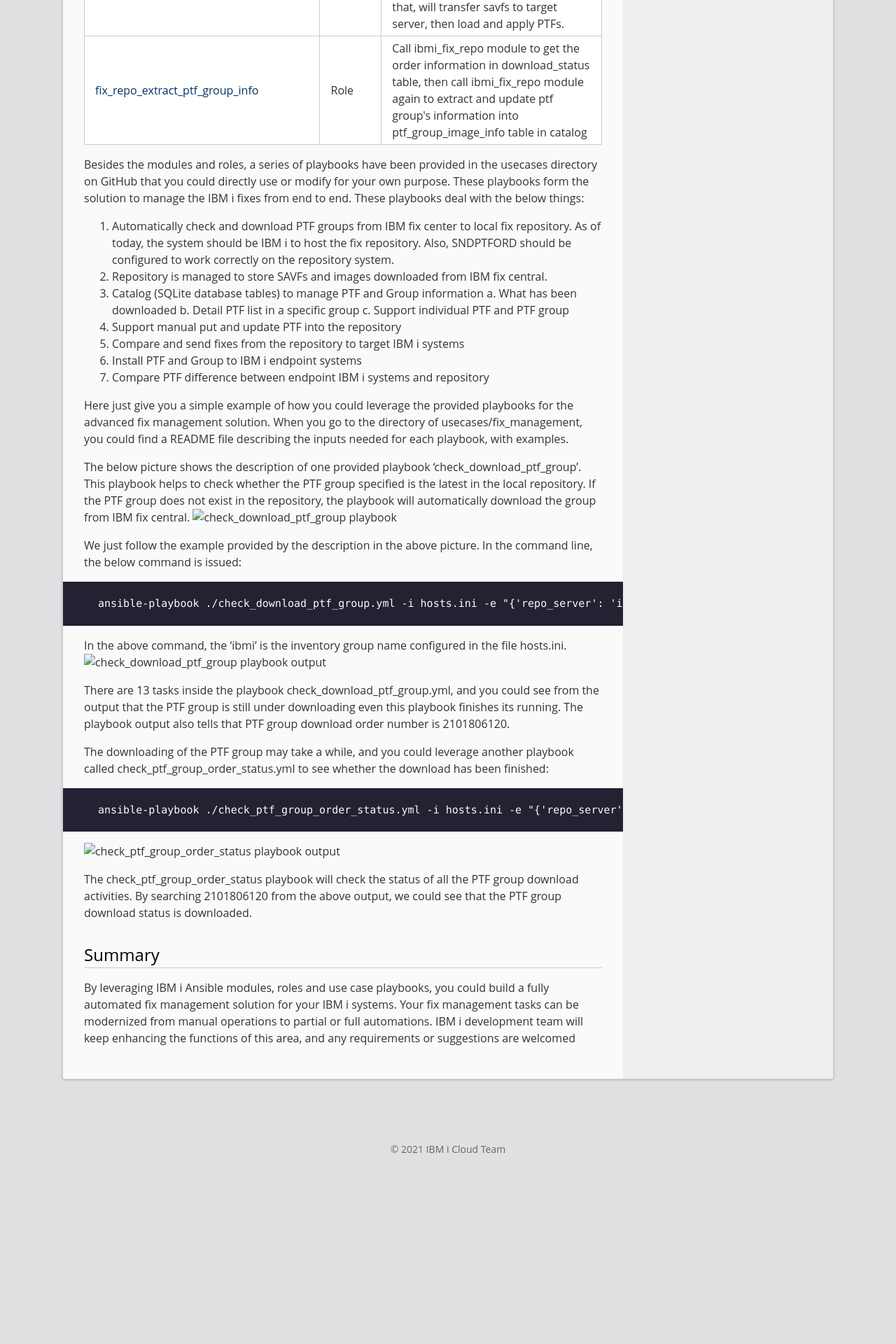
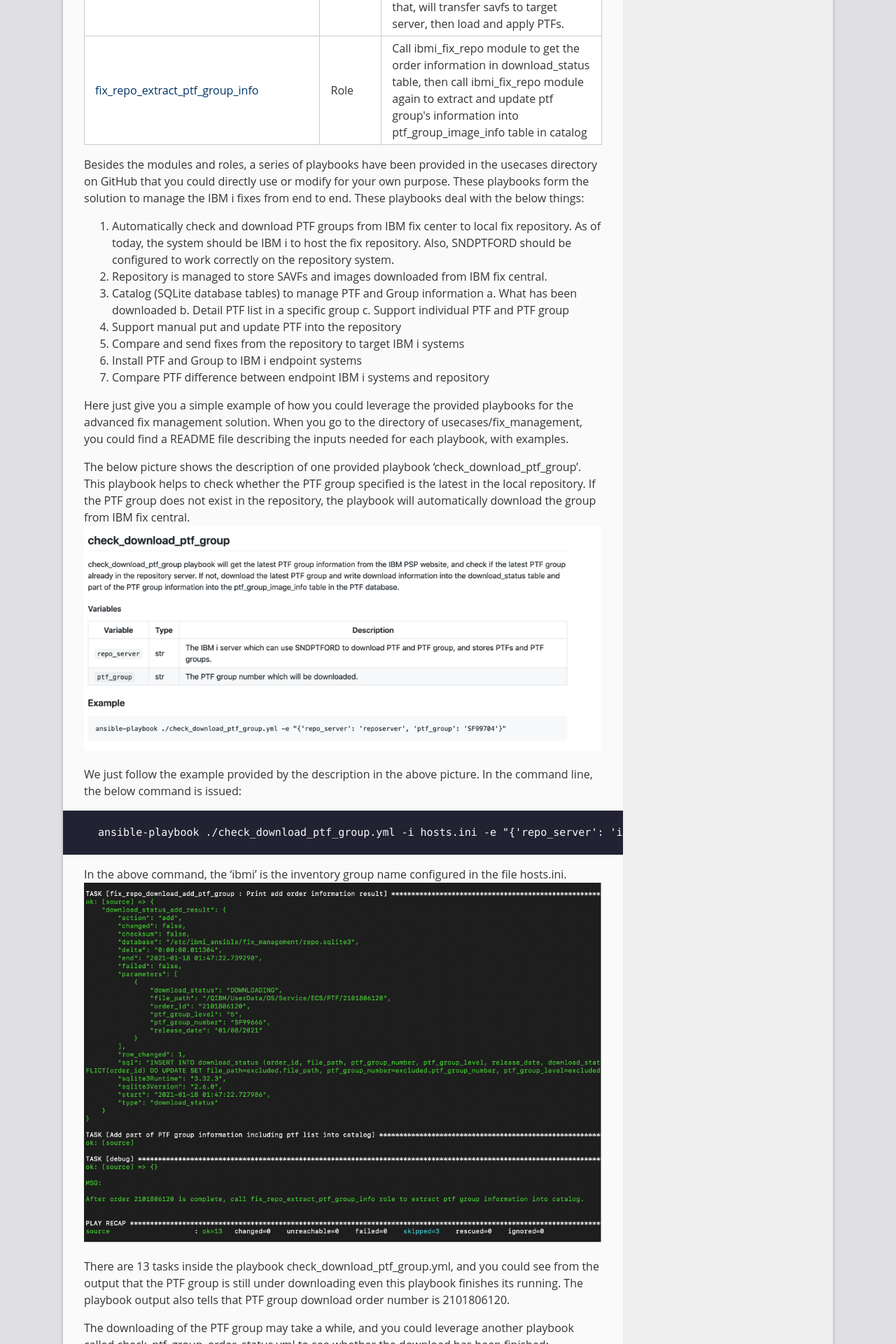
Before and after one commit to IBM/cloud-i-blog, a Jekyll site: the page built from _posts/2021-01-15-introduce_ansible_for_i_fix_management_function.md, in a window 1280 px wide. Shown: the part 4480-6400 px from the top of the page at 70% size. Built offline with Jekyll 4.4.1, drawn with Linux system fonts in a browser that asks for light colours; before the commit the page ends 6192 px from its top, so only the background shows below that.

Commit message:
Update 2021-01-15-introduce_ansible_for_i_fix_management_function.md

````diff
--- a/_posts/2021-01-15-introduce_ansible_for_i_fix_management_function.md
+++ b/_posts/2021-01-15-introduce_ansible_for_i_fix_management_function.md
@@ -222,7 +222,7 @@ For the usage of each role, please click the hyper link of the role names in the
 # More advanced fix management solution
 Besides releasing the building blocks, there are several modules, roles and playbooks to help you to manage the fixes under an advanced fix management structure. The below picture shows the architecture of this solution(The related playbooks are here: https://github.com/IBM/ansible-for-i/tree/1.2.1/usecases/fix_management).
 
-![Advanced Fix Management Architecture](https://raw.githubusercontent.com/IBM/cloud-i-blog/master/resources/pic/20210115/ansible-advanced-fix-management-1.png)
+![Advanced Fix Management Architecture](../resources/pic/20210115/ansible-advanced-fix-management-1.png)
 
 In this architecture, we introduce an infrastructure of fix repository and catalog. As you can see from above picture, there is one IBM i partition shown as light blue box that faces the internet. On this partition, there is PTF and image repository (repository in short in the article) which consists of different places to store the downloaded fixes. The checking of whether there is new group from IBM is scheduled and the download of the fixes is automated as this repository partition is able to connect to the internet. Also, there is PTF and PTF group catalog (catalog in short in this article) which is used to maintain the information of the fixes downloaded into the repository. Once the fixes have been downloaded into the repository, the catalog is updated with PTF and PTF group information as well. By doing so, the user has the capability to check and search what fixes are now in the repository. Furthermore, better fix comparison work can be done between the repository and the endpoint IBM i systems.
 The repository of IBM i partition also plays as a role of providing fixes to other IBM i systems. Ansible server manages this repository partition together with other endpoint IBM i systems. In the picture, the orange boxes are the systems that need to install the PTFs and PTF groups. Ansible server uses IBM i collections to send and install the fixes from the repository partition to these orange systems. Also, it could compare the fix status between repository and target IBM i systems.
@@ -312,7 +312,7 @@ Besides the modules and roles, a series of playbooks have been provided in the u
 Here just give you a simple example of how you could leverage the provided playbooks for the advanced fix management solution. When you go to the directory of usecases/fix_management, you could find a README file describing the inputs needed for each playbook, with examples.
 
 The below picture shows the description of one provided playbook ‘check_download_ptf_group’. This playbook helps to check whether the PTF group specified is the latest in the local repository. If the PTF group does not exist in the repository, the playbook will automatically download the group from IBM fix central.
-![check_download_ptf_group playbook](resources/pic/20210115/ansible-advanced-fix-management-2.png)
+![check_download_ptf_group playbook](../resources/pic/20210115/ansible-advanced-fix-management-2.png)
 
 We just follow the example provided by the description in the above picture. In the command line, the below command is issued:
 ```
@@ -320,7 +320,7 @@ ansible-playbook ./check_download_ptf_group.yml -i hosts.ini -e "{'repo_server':
 ```
 
 In the above command, the ‘ibmi’ is the inventory group name configured in the file hosts.ini.
-![check_download_ptf_group playbook output](resources/pic/20210115/ansible-advanced-fix-management-3.png)
+![check_download_ptf_group playbook output](../resources/pic/20210115/ansible-advanced-fix-management-3.png)
 
 There are 13 tasks inside the playbook check_download_ptf_group.yml, and you could see from the output that the PTF group is still under downloading even this playbook finishes its running. The playbook output also tells that PTF group download order number is 2101806120.
 
@@ -329,7 +329,7 @@ The downloading of the PTF group may take a while, and you could leverage anothe
 ansible-playbook ./check_ptf_group_order_status.yml -i hosts.ini -e "{'repo_server': 'ibmi'}"
 ```
 
-![check_ptf_group_order_status playbook output](resources/pic/20210115/ansible-advanced-fix-management-4.png)
+![check_ptf_group_order_status playbook output](../resources/pic/20210115/ansible-advanced-fix-management-4.png)
 
 The check_ptf_group_order_status playbook will check the status of all the PTF group download activities. By searching 2101806120 from the above output, we could see that the PTF group download status is downloaded.
 
````
